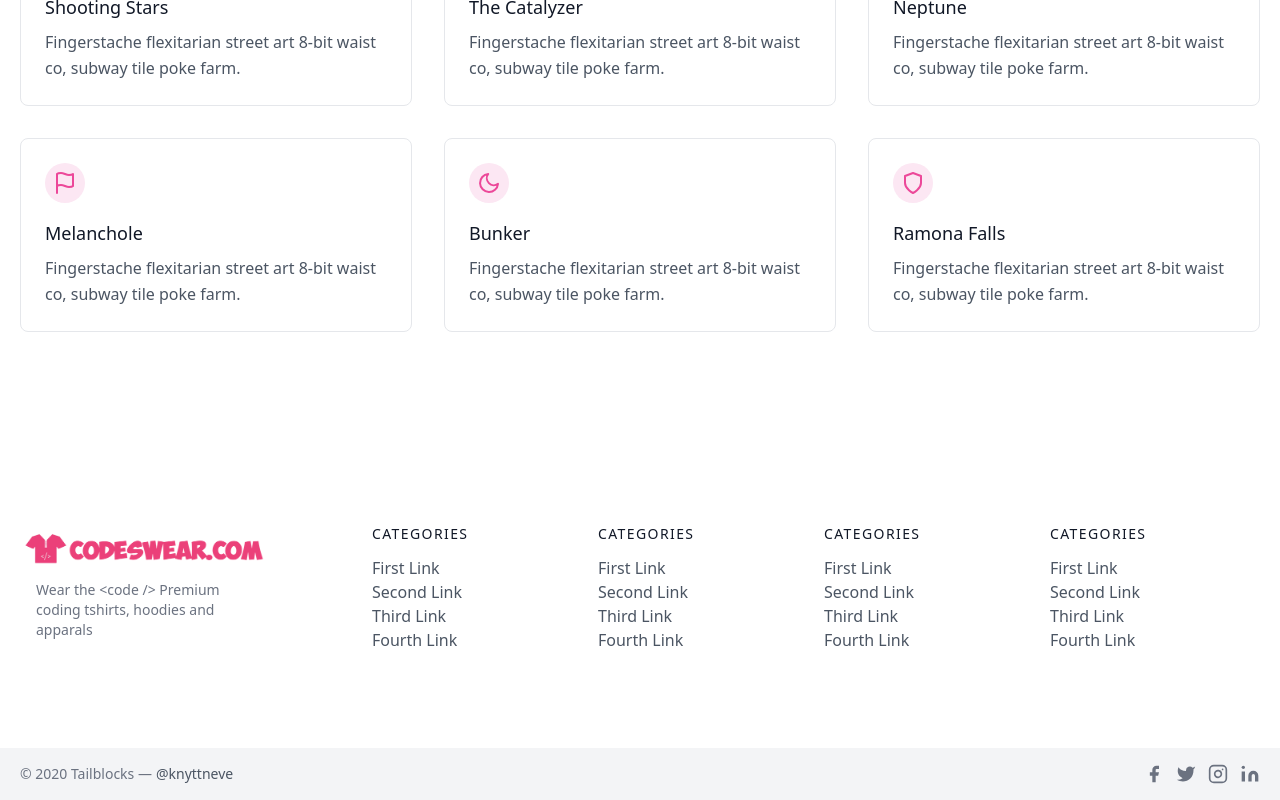
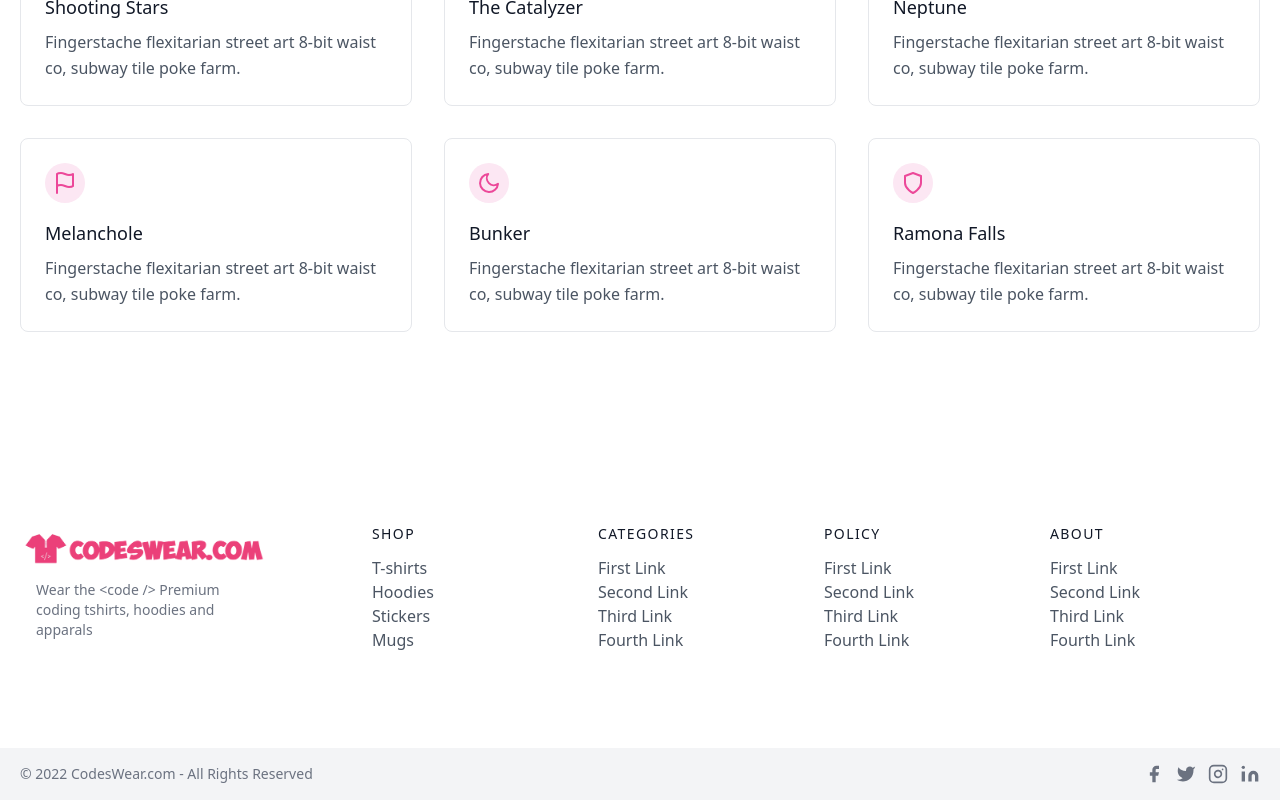
Before and after one commit to darshak3112/codeswear, a Next.js app: page / in a window 1280 px wide. Shown: the part 955-1755 px from the top of the page. Built offline with nearby package versions, Linux system fonts and the light colour scheme.

Commit message:
minor chamges

```diff
--- a/components/Footer.js
+++ b/components/Footer.js
@@ -16,19 +16,19 @@ const Footer = () => {
         </div>
         <div className="flex-grow flex flex-wrap md:pl-20 -mb-10 md:mt-0 mt-10 md:text-left text-center">
           <div className="lg:w-1/4 md:w-1/2 w-full px-4">
-            <h2 className="title-font font-medium text-gray-900 tracking-widest text-sm mb-3">CATEGORIES</h2>
+            <h2 className="title-font font-medium text-gray-900 tracking-widest text-sm mb-3">SHOP</h2>
             <nav className="list-none mb-10">
               <li>
-                <a className="text-gray-600 hover:text-gray-800">First Link</a>
+                <Link href={'/tshirts'} className="text-gray-600 hover:text-gray-800">T-shirts</Link>
               </li>
               <li>
-                <a className="text-gray-600 hover:text-gray-800">Second Link</a>
+                <Link href={'/hoodies'} className="text-gray-600 hover:text-gray-800">Hoodies</Link>
               </li>
               <li>
-                <a className="text-gray-600 hover:text-gray-800">Third Link</a>
+                <Link href={'/stickers'} className="text-gray-600 hover:text-gray-800">Stickers</Link>
               </li>
               <li>
-                <a className="text-gray-600 hover:text-gray-800">Fourth Link</a>
+                <Link href={'/mugs'} className="text-gray-600 hover:text-gray-800">Mugs</Link>
               </li>
             </nav>
           </div>
@@ -50,7 +50,7 @@ const Footer = () => {
             </nav>
           </div>
           <div className="lg:w-1/4 md:w-1/2 w-full px-4">
-            <h2 className="title-font font-medium text-gray-900 tracking-widest text-sm mb-3">CATEGORIES</h2>
+            <h2 className="title-font font-medium text-gray-900 tracking-widest text-sm mb-3">POLICY</h2>
             <nav className="list-none mb-10">
               <li>
                 <a className="text-gray-600 hover:text-gray-800">First Link</a>
@@ -67,7 +67,7 @@ const Footer = () => {
             </nav>
           </div>
           <div className="lg:w-1/4 md:w-1/2 w-full px-4">
-            <h2 className="title-font font-medium text-gray-900 tracking-widest text-sm mb-3">CATEGORIES</h2>
+            <h2 className="title-font font-medium text-gray-900 tracking-widest text-sm mb-3">ABOUT</h2>
             <nav className="list-none mb-10">
               <li>
                 <a className="text-gray-600 hover:text-gray-800">First Link</a>
@@ -87,8 +87,7 @@ const Footer = () => {
       </div>
       <div className="bg-gray-100">
         <div className="container mx-auto py-4 px-5 flex flex-wrap flex-col sm:flex-row">
-          <p className="text-gray-500 text-sm text-center sm:text-left">© 2020 Tailblocks —
-            <a href="https://twitter.com/knyttneve" rel="noopener noreferrer" className="text-gray-600 ml-1" target="_blank">@knyttneve</a>
+          <p className="text-gray-500 text-sm text-center sm:text-left">© 2022 CodesWear.com - All Rights Reserved
           </p>
           <span className="inline-flex sm:ml-auto sm:mt-0 mt-2 justify-center sm:justify-start">
             <a className="text-gray-500">
--- a/components/Navbar.js
+++ b/components/Navbar.js
@@ -20,10 +20,10 @@ const Navbar = ({ cart, addToCart, removeFromCart, clearCart, subTotal }) => {
       </div>
       <div className="nav">
         <ul className='flex items-center space-x-6 font-bold md:text-md'>
-          <Link href={"/tshirts"}><li>T-Shirts</li></Link>
-          <Link href={"/hoodies"}><li>Hoodies</li></Link>
-          <Link href={"/stickers"}><li>Stickers</li></Link>
-          <Link href={"/mugs"}><li>Mugs</li></Link>
+          <Link href={"/tshirts"}><li className="hover:text-pink-600" >T-Shirts</li></Link>
+          <Link href={"/hoodies"}><li className="hover:text-pink-600" >Hoodies</li></Link>
+          <Link href={"/stickers"}><li className="hover:text-pink-600" >Stickers</li></Link>
+          <Link href={"/mugs"}><li className="hover:text-pink-600" >Mugs</li></Link>
         </ul>
       </div>
 
--- a/components/Sidebar.js
+++ b/components/Sidebar.js
@@ -55,7 +55,7 @@ const Sidebar = ({ cart, addToCart, removeFromCart, clearCart, subTotal }) => {
               return (
                 <li key={k}>
                   <div className="item flex items-center my-5">
-                    <div className="w-2/3 font-semibold">{cart[k].name}</div>
+                    <div className="w-2/3 font-semibold">{cart[k].name}({cart[k].size}/{cart[k].variant})</div>
                     <div className="flex items-center font-semibold text-pink-500 justify-center w-1/3">
                       <AiFillMinusCircle
                         className="cursor-pointer"
```
